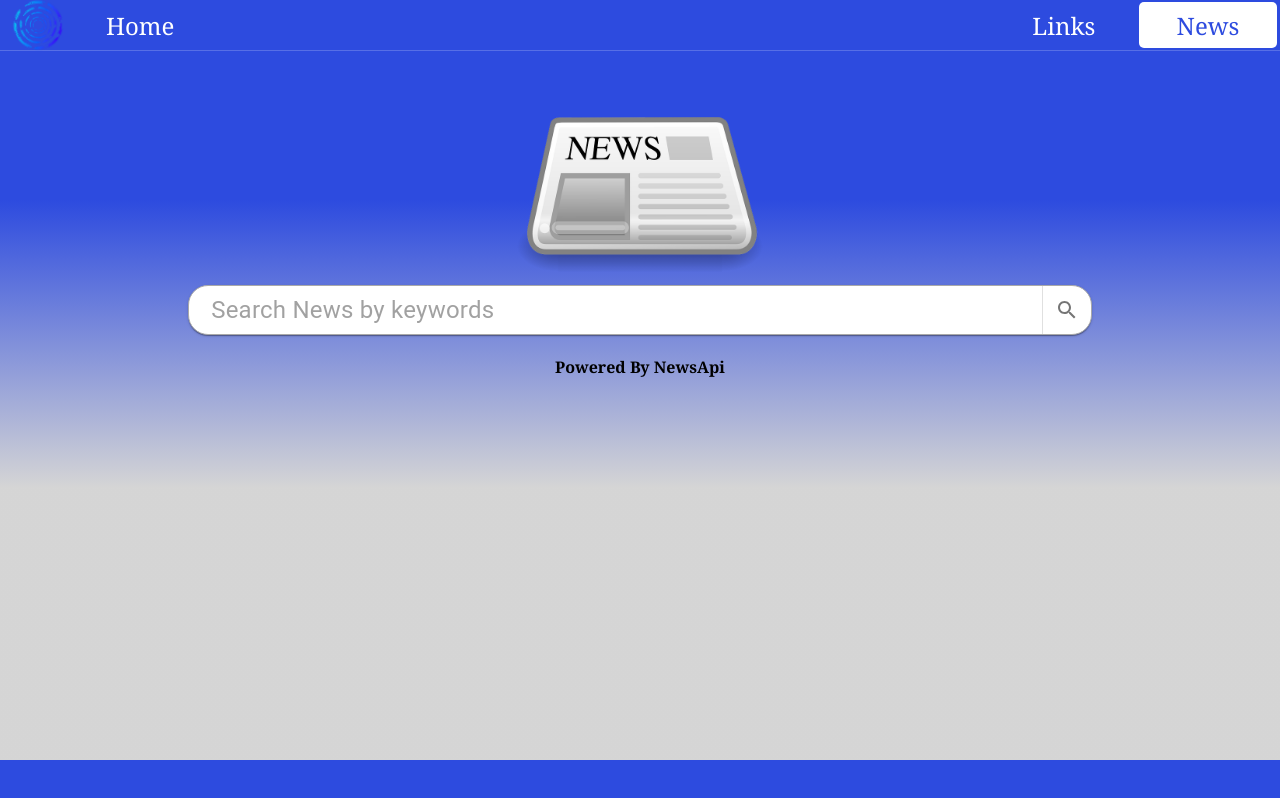
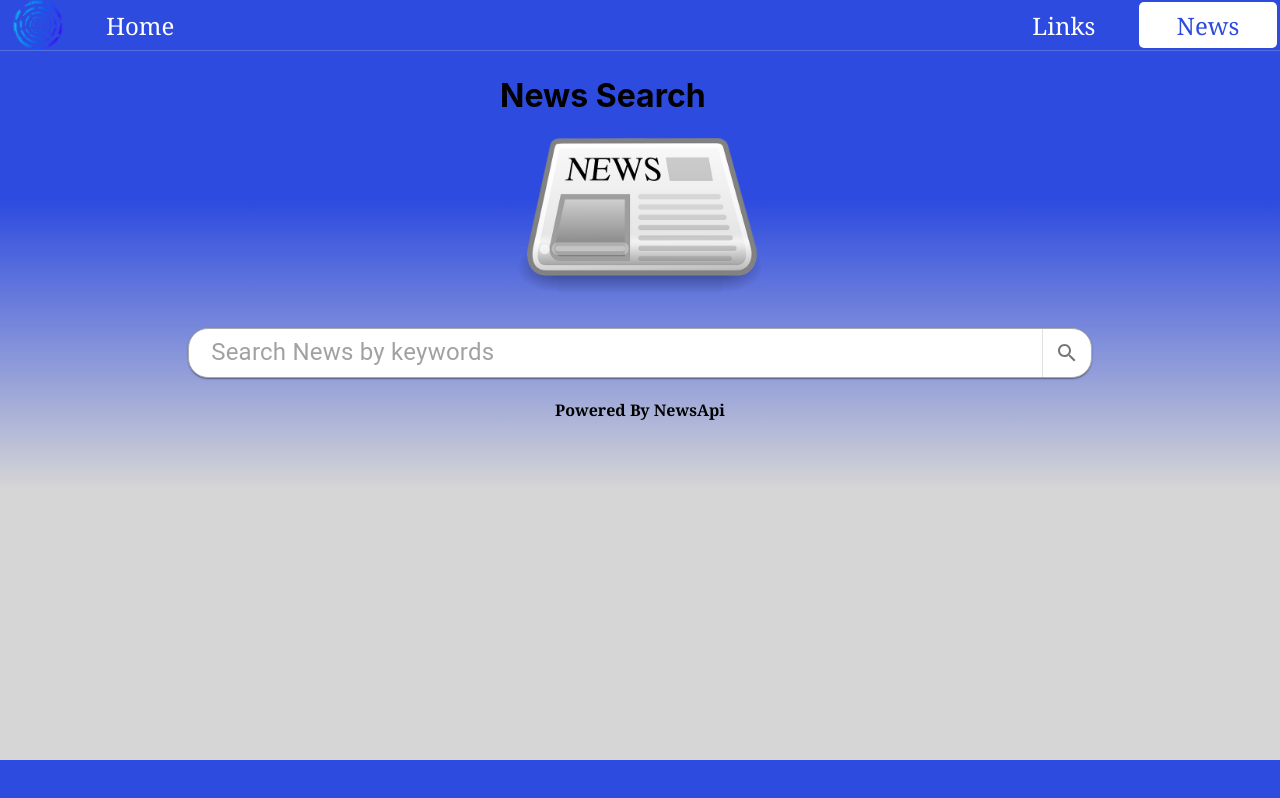
Before and after one commit to dorpi/news-links, a React (Create React App) app in the folder client/: page /news in a window 1280 px wide. Built offline with nearby package versions, Linux system fonts and the light colour scheme.

Commit message:
Update News.js

```diff
--- a/client/src/components/news/News.js
+++ b/client/src/components/news/News.js
@@ -44,7 +44,7 @@ const News=()=> {
 
     return (
         <div className="news-page-container">
-            <div id="news-page-header"></div>
+            <h1 id="news-page-header">News Search</h1>
             <Search onSearch={onSearch} />
             {articles.length === 0 ? <h4 style={{ marginLeft: 'auto', marginRight: 'auto', fontFamily: 'georgia' }}>{message}</h4> : ''}
             {articles.length !== 0 ? <div className="articles-container">
```
